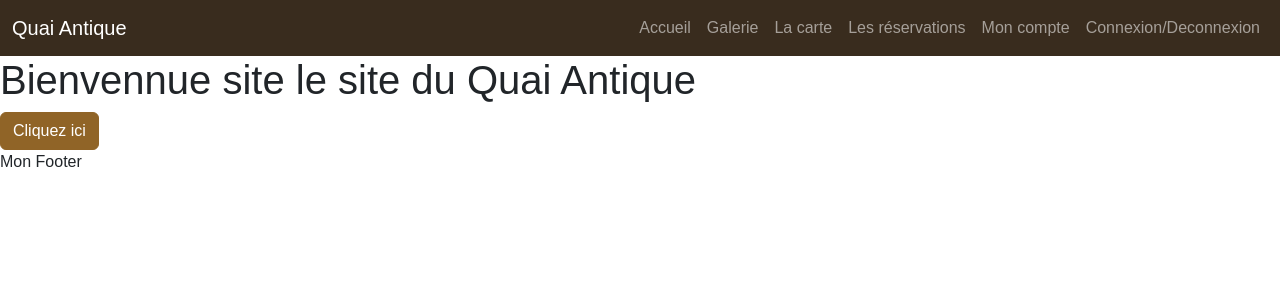
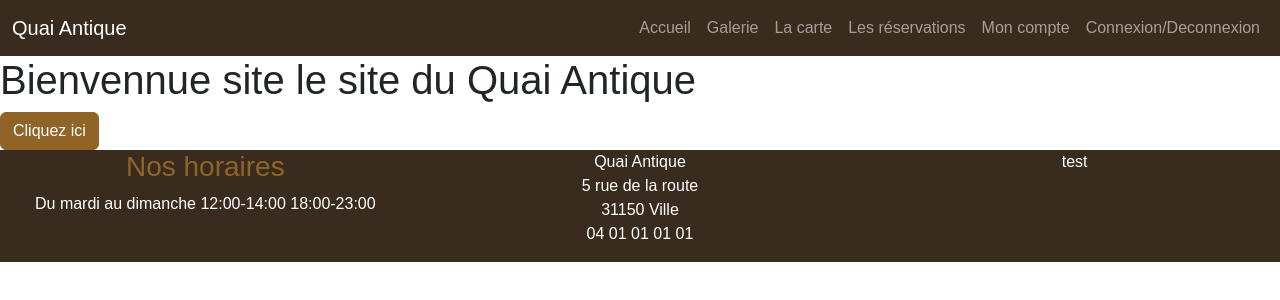
Before and after one commit to hueberphilippe/QuaiAntiqueRestaurantFront, a website with bundled scripts: page index.html in a window 1280 px wide. Built offline with nearby package versions, Linux system fonts and the light colour scheme; files whose address does not match are found by name; a web font is replaced by a local one.

Commit message:
Add footer

```diff
--- a/index.html
+++ b/index.html
@@ -67,7 +67,26 @@
 
     </main>
 
-    <footer>Mon Footer</footer>
+    <footer class="bg-dark text-white text-center footer">
+        <div class="row">
+            <div class="col-12 col-lg-4">
+                <h3 class="text-primary">Nos horaires</h3>
+                <p>Du mardi au dimanche 12:00-14:00 18:00-23:00 </p>
+            </div>
+
+            <div class="col-6 col-lg-4">
+                <p>Quai Antique <br />
+                    5 rue de la route <br />
+                    31150 Ville <br />
+                    04 01 01 01 01 <br />
+                </p>
+
+            </div>
+            <div class="col-6 col-lg-4">
+                <p>test</p>
+            </div>
+        </div>
+    </footer>
 
     <script type="module" src="./Router/Router.js" defer></script>
     <script src="node_modules/bootstrap/dist/js/bootstrap.bundle.min.js"></script>
```
